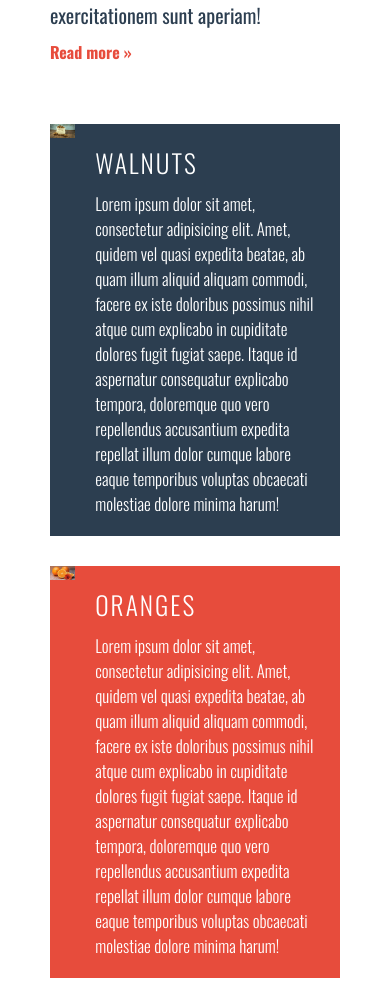
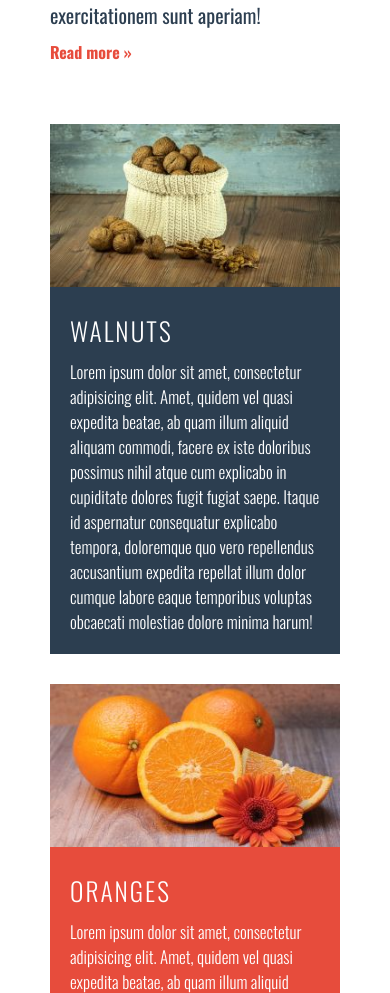
Before and after one commit to sourhub226/web-project-1, a plain HTML site: page index.html in a window 390 px wide. Shown: the part 960-1953 px from the top of the page. Drawn offline with nearby package versions, Linux system fonts and the light colour scheme.

Commit message:
Optimised for mobiles

```diff
--- a/style/style.css
+++ b/style/style.css
@@ -17,8 +17,6 @@ Colors:
     padding: 0;
 }
 img{
-    overflow: auto;
-    resize: both;
     width: 100%;
 }
 
@@ -121,7 +119,12 @@ header h1 span{
     width: 100%;
     display: flex;
     color: white;
+}
 
+@media (max-width:780px){
+    .food{
+        display: block;
+    }
 }
 
 .food:nth-child(2){
```
